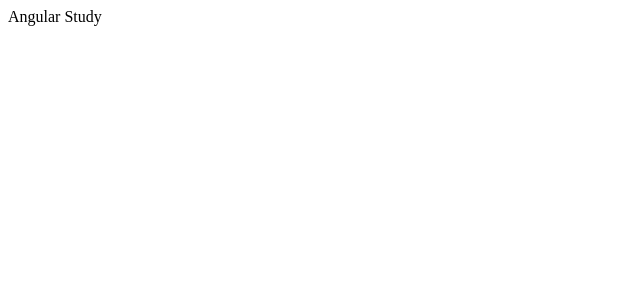
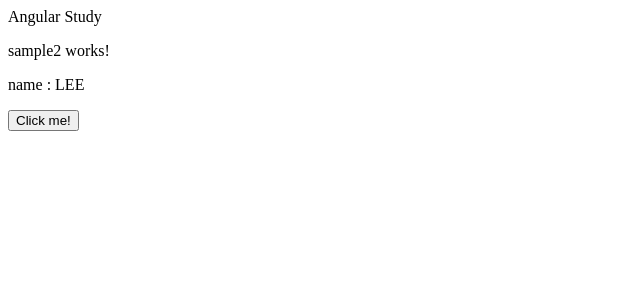
Before and after one commit to KeonYoungLeee/AngularStudy, an Angular app in the folder StudyProject/Front/: page / in a window 1280 px wide. Shown: the top 300 px of the page, without its empty margins (0-640 px from the left). Built offline with nearby package versions, Linux system fonts and the light colour scheme.

Commit message:
Add 강좌2(Angular Component2)

```diff
--- a/StudyProject/Front/src/app/app.component.html
+++ b/StudyProject/Front/src/app/app.component.html
@@ -1,4 +1,4 @@
 <div>Angular Study</div>
-
+<app-sample2></app-sample2>
 
 <router-outlet></router-outlet>
--- a/StudyProject/Front/src/app/app.module.ts
+++ b/StudyProject/Front/src/app/app.module.ts
@@ -3,10 +3,12 @@
 
 import { AppRoutingModule } from './app-routing.module';
 import { AppComponent } from './app.component';
+import { Sample2Component } from './sample2/sample2.component';
 
 @NgModule({
   declarations: [
-    AppComponent
+    AppComponent,
+    Sample2Component
   ],
   imports: [
     BrowserModule,
--- /dev/null
+++ b/StudyProject/Front/src/app/sample2/sample2.component.html
@@ -0,0 +1,3 @@
+<p>sample2 works!</p>
+<p>name : {{ name }}</p>
+<button (click)="onClickMe($event)">Click me!</button>
--- /dev/null
+++ b/StudyProject/Front/src/app/sample2/sample2.component.ts
@@ -0,0 +1,26 @@
+import { Component, OnInit } from '@angular/core';
+
+@Component({
+  selector: 'app-sample2',
+  templateUrl: './sample2.component.html',
+  styleUrls: ['./sample2.component.scss']
+})
+export class Sample2Component implements OnInit {
+
+  name = 'mark';
+
+  constructor() { }
+
+  ngOnInit(): void {
+    setTimeout(() => {
+      this.name = 'LEE'
+    }, 2000);
+  }
+
+  // 메서드 생성
+  onClickMe(event: Event): void {
+    console.log(event);
+    this.name = 'btnchange'
+  }
+
+}
```
Also changed, not shown: StudyProject/Front/src/app/sample2/sample2.component.scss (added), 2 other files (tests, documents, lock files or other folders).
